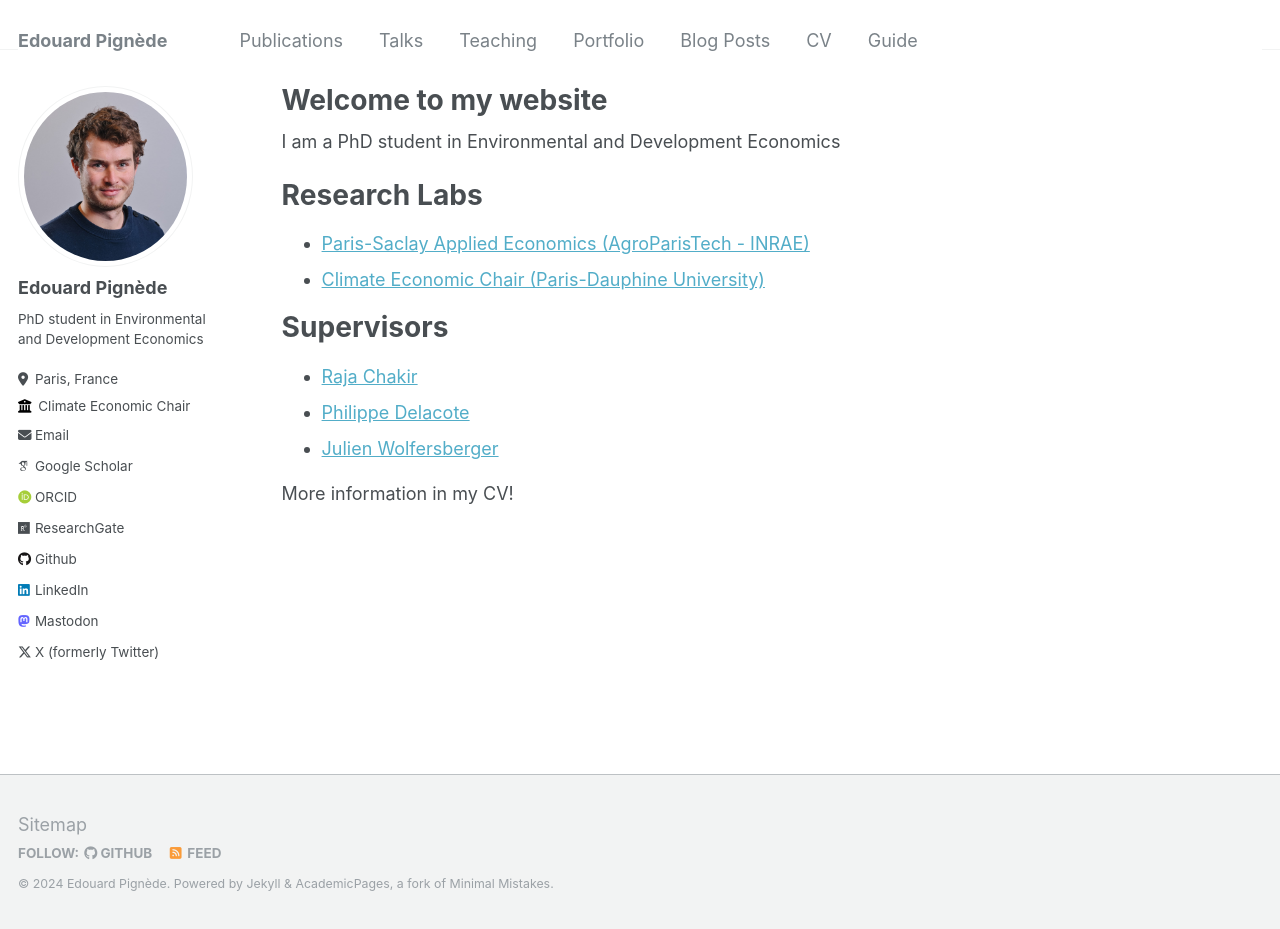
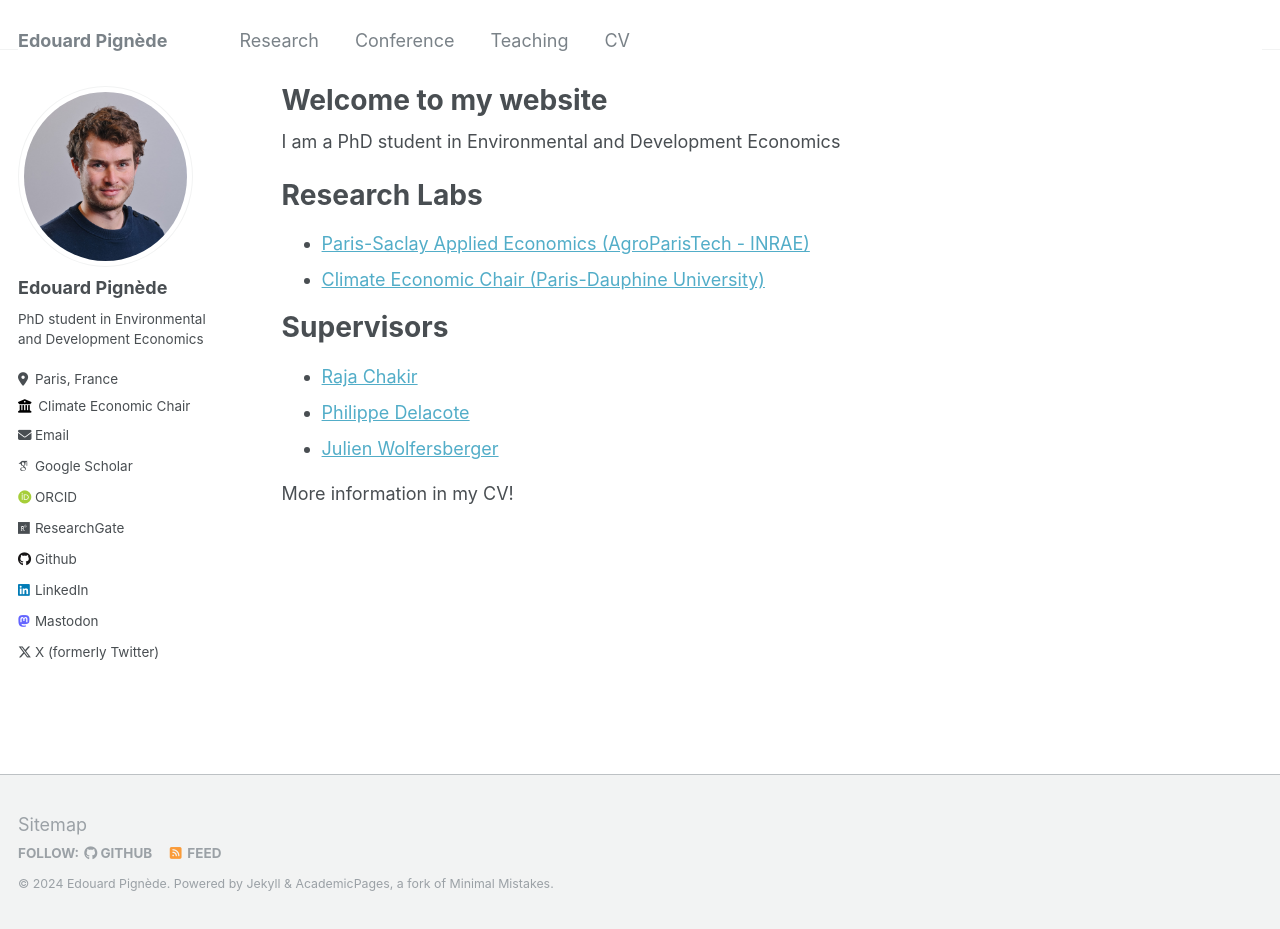
Before and after one commit to edouardpignede/edouardpignede.github.io, a Jekyll site: the page built from _pages/about.md, in a window 1280 px wide and 929 px high. Built offline with Jekyll 4.4.1, drawn with Linux system fonts in a browser that asks for light colours; some web fonts are replaced.

Commit message:
Change menu

```diff
--- a/_data/navigation.yml
+++ b/_data/navigation.yml
@@ -1,22 +1,22 @@
 # main links links
 main:
-  - title: "Publications"
+  - title: "Research"
     url: /publications/
 
-  - title: "Talks"
+  - title: "Conference"
     url: /talks/
 
   - title: "Teaching"
     url: /teaching/
 
-  - title: "Portfolio"
-    url: /portfolio/
+  # - title: "Portfolio"
+  #   url: /portfolio/
 
-  - title: "Blog Posts"
-    url: /year-archive/
+  # - title: "Blog Posts"
+  #   url: /year-archive/
 
   - title: "CV"
     url: /cv/
 
-  - title: "Guide"
-    url: /markdown/
+  # - title: "Guide"
+  #   url: /markdown/
```
